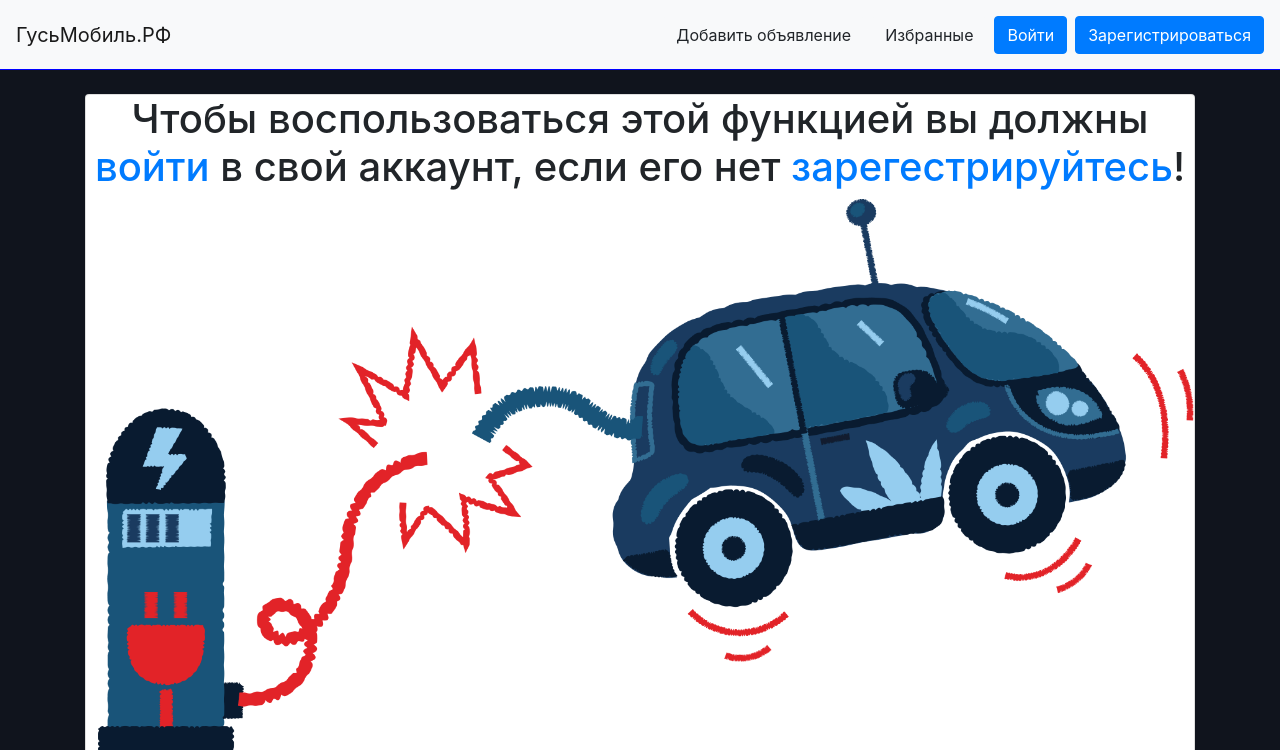
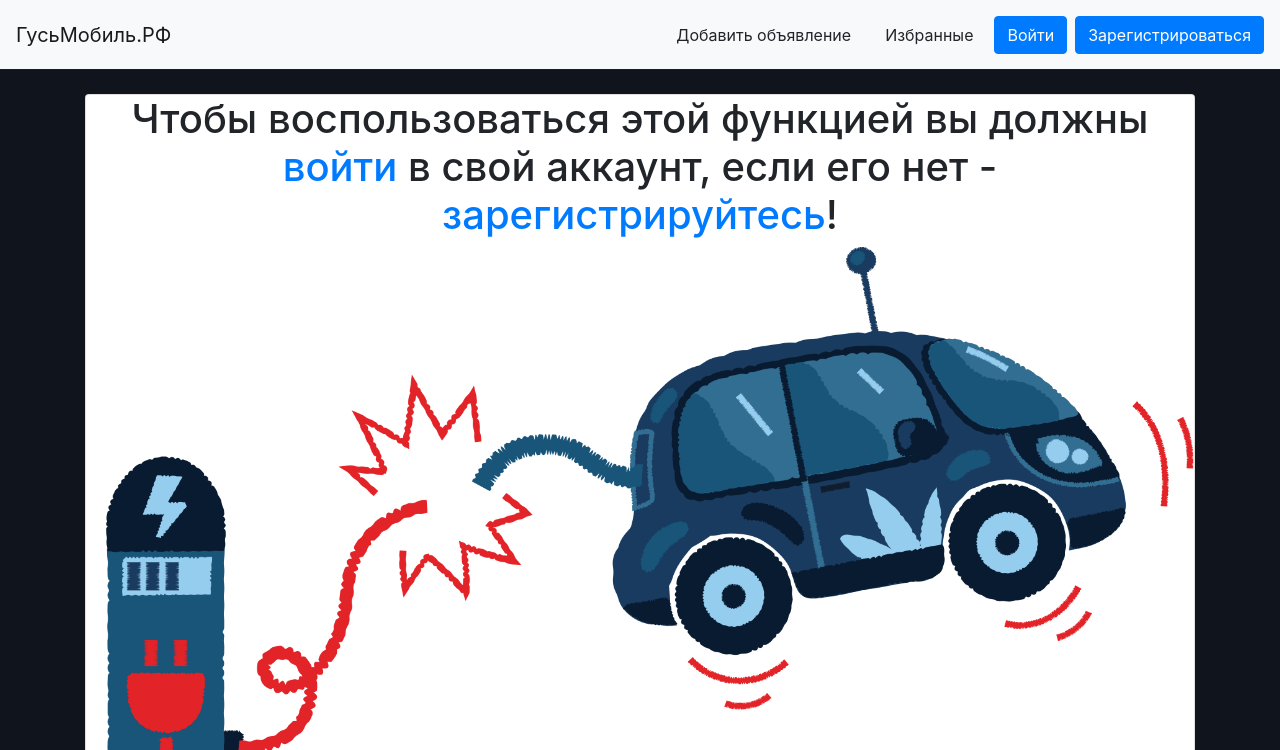
Before and after one commit to JimmyNeutron228/Gusmobil, a Flask app: page /error in a window 1280 px wide; the page is wider, and only the part inside the window is pictured. Shown: the top 750 px of that part. Run offline with Flask 2, Linux system fonts and the light colour scheme; some libraries are stand-ins or nearby versions; grey boxes are pictures that could not be loaded.

Commit message:
Update error.html

```diff
--- a/templates/error.html
+++ b/templates/error.html
@@ -3,8 +3,8 @@
 {% block content %}
 <div class="card mt-4">
     <h1 align="center">Чтобы воспользоваться этой функцией вы должны
-        <a href="/login" style="text-decoration: none">войти</a> в свой аккаунт, если его нет <a
-                href="/register" style="text-decoration: none">зарегестрируйтесь</a>!</h1>
+        <a href="/login" style="text-decoration: none">войти</a> в свой аккаунт, если его нет - <a
+                href="/register" style="text-decoration: none">зарегистрируйтесь</a>!</h1>
     <img src="static/img/1.png">
 </div>
 {% endblock %}
```
